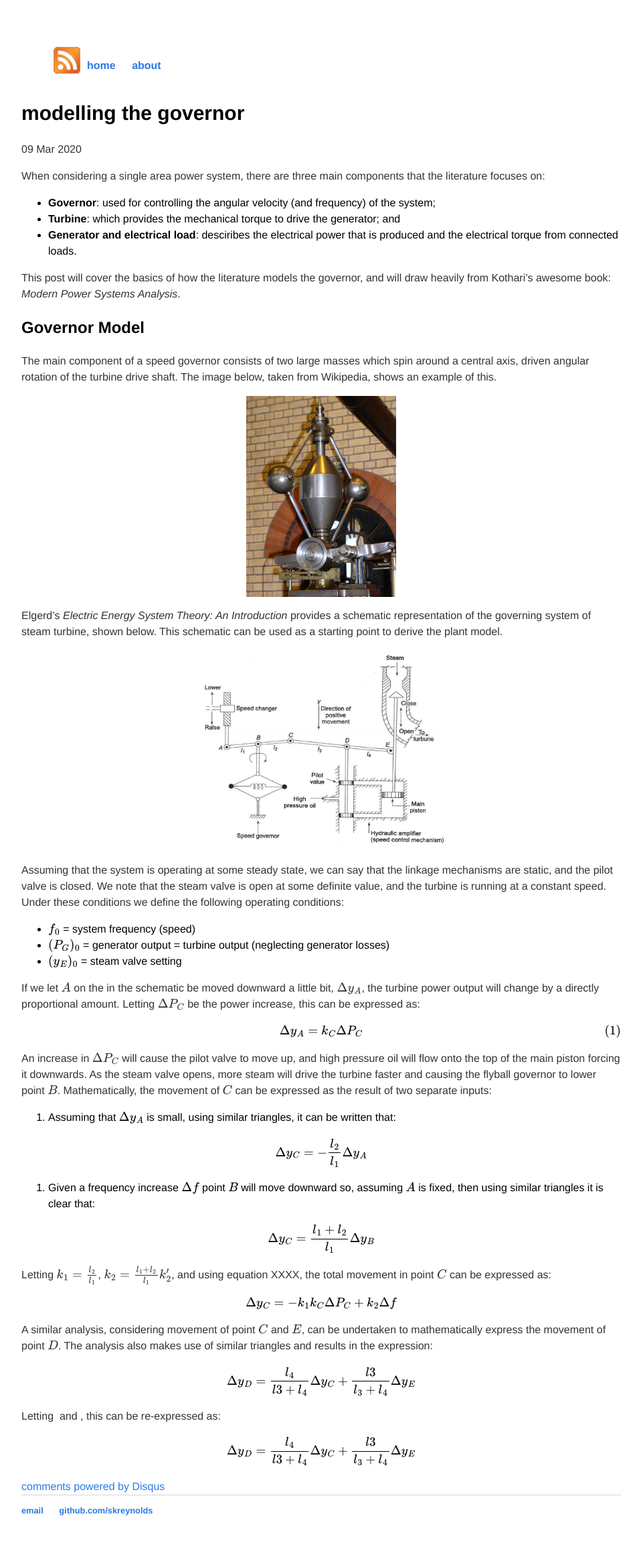
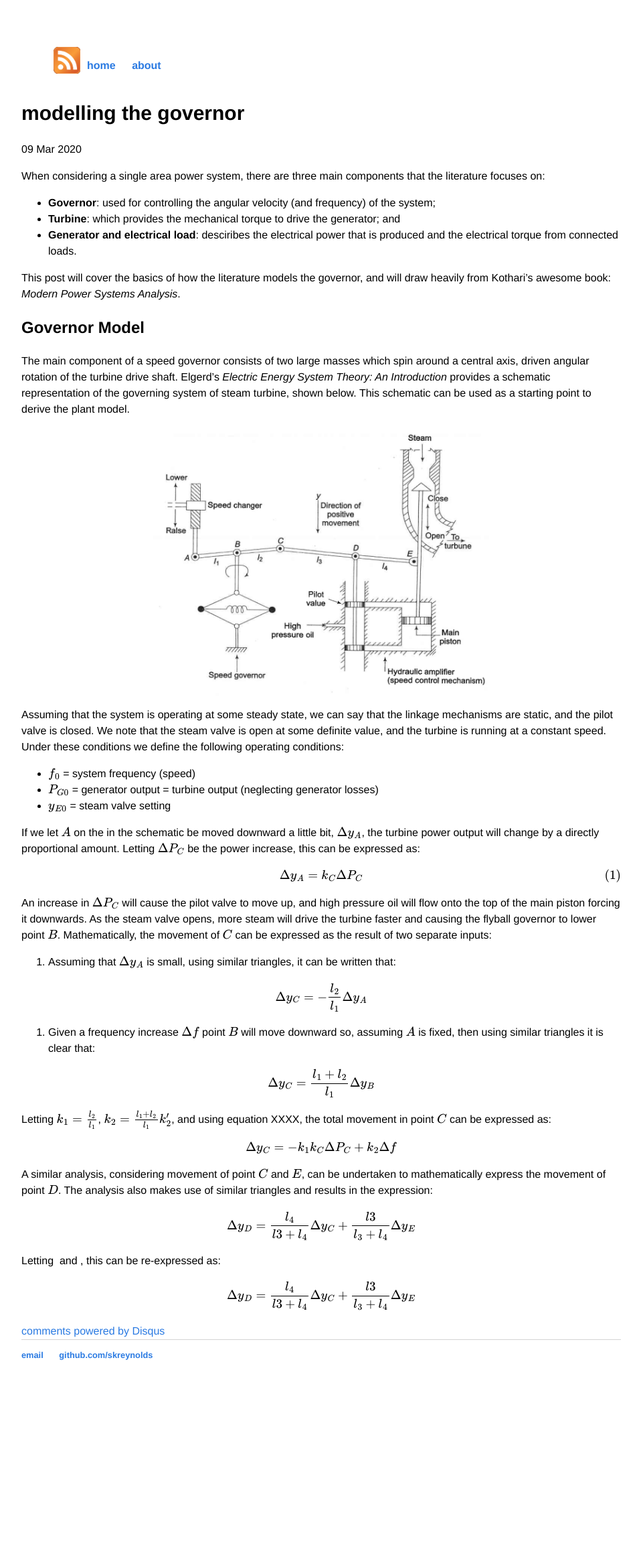
Before and after one commit to skreynolds/skreynolds.github.io, a Jekyll site: the page built from _posts/2020-03-09-modelling-plant-1.md, in a window 1280 px wide. Shown: the whole page at 67% size, without its empty margins (160-1118 px from the left). Built offline with Jekyll 4.4.1, drawn with Linux system fonts in a browser that asks for light colours; formulas are drawn with MathJax 3; comment, search, counter and statistics services are not loaded; after the commit the page ends 2092 px from its top, so only the background shows below that.

Commit message:
Update: changes to css because colour was funny

```diff
--- a/_posts/2020-03-09-modelling-plant-1.md
+++ b/_posts/2020-03-09-modelling-plant-1.md
@@ -13,19 +13,15 @@
 This post will cover the basics of how the literature models the governor, and will draw heavily from Kothari's awesome book: *Modern Power Systems Analysis*.
 
 ## Governor Model
-The main component of a speed governor consists of two large masses which spin around a central axis, driven angular rotation of the turbine drive shaft. The image below, taken from Wikipedia, shows an example of this.
+The main component of a speed governor consists of two large masses which spin around a central axis, driven angular rotation of the turbine drive shaft. Elgerd's *Electric Energy System Theory: An Introduction* provides a schematic representation of the governing system of steam turbine, shown below. This schematic can be used as a starting point to derive the plant model.
 
-<img src="/assets/ashton_frost_engine_governor.jpg" alt="Ashton Frost Engine Governor" height="300" class="center">
+<img src="/assets/physical_governor_device.png" alt="Governor" height="400" class="center">
 
-Elgerd's *Electric Energy System Theory: An Introduction* provides a schematic representation of the governing system of steam turbine, shown below. This schematic can be used as a starting point to derive the plant model.
+ Assuming that the system is operating at some steady state, we can say that the linkage mechanisms are static, and the pilot valve is closed. We note that the steam valve is open at some definite value, and the turbine is running at a constant speed. Under these conditions we define the following operating conditions:
 
-<img src="/assets/physical_governor_device.png" alt="Governor" height="300" class="center">
-
-Assuming that the system is operating at some steady state, we can say that the linkage mechanisms are static, and the pilot valve is closed. We note that the steam valve is open at some definite value, and the turbine is running at a constant speed. Under these conditions we define the following operating conditions:
-
-* $$ f_0 $$ = system frequency (speed)
-* $$ ( P_G )_0 $$ = generator output = turbine output (neglecting generator losses)
-* $$ ( y_E )_0 $$ = steam valve setting
+* $$f_0$$ = system frequency (speed)
+* $$P_{G0}$$ = generator output = turbine output (neglecting generator losses)
+* $$y_{E0}$$ = steam valve setting
 
 If we let $$A$$ on the in the schematic be moved downward a little bit, $$\Delta y_A$$, the turbine power output will change by a directly proportional amount. Letting $$\Delta P_C$$ be the power increase, this can be expressed as:
 
--- a/css/main.css
+++ b/css/main.css
@@ -34,7 +34,6 @@
 p {
     font-size: 16px;
     line-height: 1.5;
-    color: #333;
 }
 
 footer {
```
Also changed, not shown: assets/ashton_frost_engine_governor.jpg (deleted).
